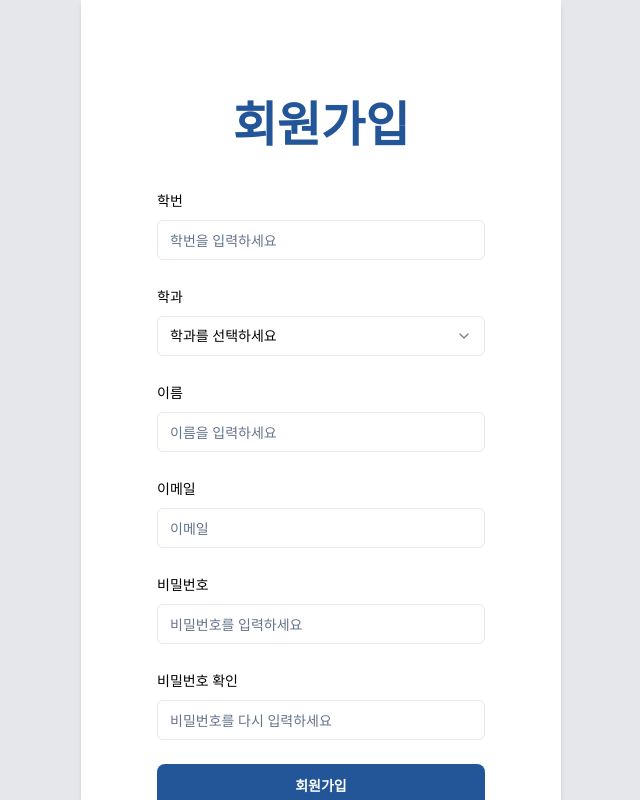
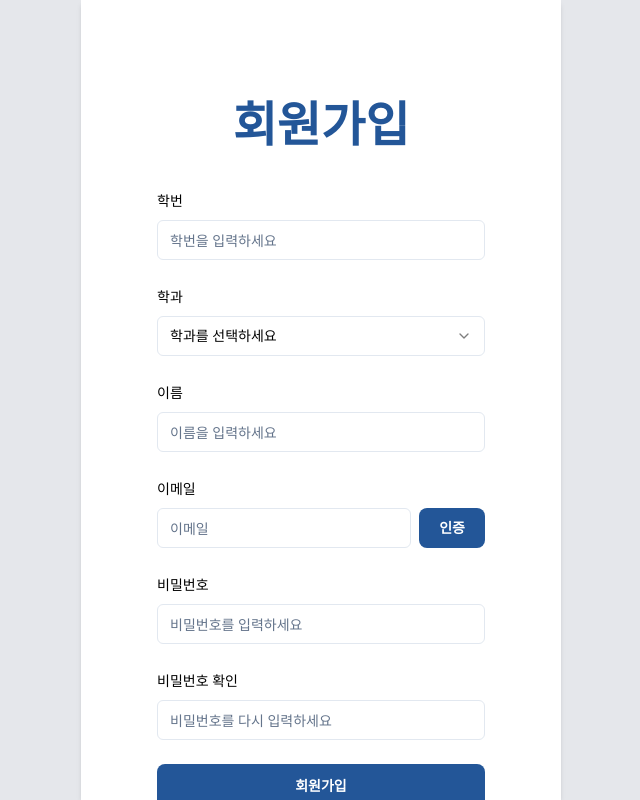
Before and after one commit to SCH2024-AcademicFestival-CheckInApp/Chekirout-FE, a Next.js app: page /signin in a window 1280 px wide. Shown: the whole page, without its empty margins (319-959 px from the left). Built offline with nearby package versions, Linux system fonts and the light colour scheme.

Commit message:
feat: 이메일 유효성 검사, 이메일 인증 요청 api 연결

```diff
--- a/src/app/(auth)/signin/page.tsx
+++ b/src/app/(auth)/signin/page.tsx
@@ -2,23 +2,27 @@
 
 import { zodResolver } from "@hookform/resolvers/zod";
 import { useForm } from "react-hook-form";
-import { z } from "zod";
 import axios from "axios";
-import { useCallback, useState, useEffect, useRef } from "react";
+import { useCallback, useState, useEffect } from "react";
 import { useRouter } from "next/navigation";
 import { Button } from "@/components/ui/button";
 import { Form } from "@/components/ui/form";
 import { TextField, PasswordField, SelectField } from "@/components/FormField";
 import { departments } from "@/constants/constants";
 import { SigninSchema, SigninFormData } from "@/schemas/signinSchema";
+import { useDebounce } from "@/hooks/useDebounce";
 
 export default function SignupPage() {
-  const router = useRouter();
+  // 상태 관리
   const [isLoading, setIsLoading] = useState(false);
   const [usernameError, setUsernameError] = useState<string | null>(null);
-  const [debouncedUsername, setDebouncedUsername] = useState("");
-  const debounceTimer = useRef<NodeJS.Timeout | null>(null);
+  const [isEmailVerificationSent, setIsEmailVerificationSent] = useState(false);
+  const [emailError, setEmailError] = useState<string | null>(null);
 
+  // 라우터 참조
+  const router = useRouter();
+
+  // 폼 설정
   const form = useForm<SigninFormData>({
     resolver: zodResolver(SigninSchema),
     defaultValues: {
@@ -31,13 +35,18 @@ export default function SignupPage() {
     },
   });
 
+  // useDebounce 훅 사용
+  const debouncedUsername = useDebounce(form.watch("username"), 1000);
+  const debouncedEmail = useDebounce(form.watch("email"), 1000);
+
+  // 학번 유효성 검사 함수
   const validateUsername = useCallback(async (username: string) => {
     if (!username) {
       setUsernameError(null);
       return;
     }
     try {
-      const response = await axios.get(
+      await axios.get(
         `${process.env.NEXT_PUBLIC_API_URL}/api/v1/users/validate-username`,
         {
           params: { username },
@@ -49,8 +58,12 @@ export default function SignupPage() {
       );
       setUsernameError(null);
     } catch (error) {
-      if (axios.isAxiosError(error) && error.response?.status === 400) {
-        setUsernameError("이미 사용 중인 학번입니다.");
+      if (axios.isAxiosError(error) && error.response) {
+        // 백엔드에서 제공하는 오류 메시지
+        const errorData = error.response.data;
+        setUsernameError(
+          errorData.error || "학번 확인 중 오류가 발생했습니다."
+        );
       } else {
         console.error("학번 유효성 검사 오류:", error);
         setUsernameError("학번 확인 중 오류가 발생했습니다.");
@@ -58,21 +71,93 @@ export default function SignupPage() {
     }
   }, []);
 
+  // 이메일 유효성 검사 함수
+  const validateEmail = useCallback(async (email: string) => {
+    if (!email) {
+      setEmailError(null);
+      return;
+    }
+    try {
+      const encodedEmail = encodeURIComponent(email);
+      await axios.get(
+        `${process.env.NEXT_PUBLIC_API_URL}/api/v1/auth/validate-email?email=${encodedEmail}`,
+        {
+          headers: {
+            "Content-Type": "application/json",
+            Accept: "application/json",
+          },
+        }
+      );
+      setEmailError(null);
+    } catch (error) {
+      if (axios.isAxiosError(error) && error.response) {
+        const errorData = error.response.data;
+        setEmailError("중복된 이메일입니다.");
+      } else {
+        console.error("이메일 유효성 검사 오류:", error);
+        setEmailError("이메일 확인 중 오류가 발생했습니다.");
+      }
+    }
+  }, []);
+
+  // useEffect를 사용하여 디바운스된 값이 변경될 때마다 유효성 검사 실행
   useEffect(() => {
-    if (debounceTimer.current) {
-      clearTimeout(debounceTimer.current);
+    validateUsername(debouncedUsername);
+  }, [debouncedUsername, validateUsername]);
+
+  useEffect(() => {
+    validateEmail(debouncedEmail);
+  }, [debouncedEmail, validateEmail]);
+
+  // 이메일 인증 요청 처리
+  const handleEmailVerification = async () => {
+    const email = form.getValues("email");
+    if (!email) {
+      setEmailError("이메일을 입력해주세요.");
+      return;
     }
-    debounceTimer.current = setTimeout(() => {
-      validateUsername(debouncedUsername);
-    }, 1000);
 
-    return () => {
-      if (debounceTimer.current) {
-        clearTimeout(debounceTimer.current);
+    try {
+      const encodedEmail = encodeURIComponent(email);
+      const url = `${process.env.NEXT_PUBLIC_API_URL}/api/v1/auth/checkEmail?email=${encodedEmail}`;
+      console.log("요청 주소:", url);
+
+      const response = await axios.post(url);
+      console.log("응답:", response);
+
+      setIsEmailVerificationSent(true);
+      setEmailError(null);
+      console.log("인증 이메일이 발송되었습니다.");
+    } catch (error) {
+      console.error("이메일 인증 요청 오류:", error);
+      if (axios.isAxiosError(error) && error.response) {
+        const errorData = error.response.data;
+        switch (errorData.code) {
+          case 5005:
+            setEmailError(
+              "이미 인증 링크가 전송되었습니다. 메일을 확인해주세요."
+            );
+            break;
+          case 9999:
+            setEmailError(
+              "서버 에러가 발생하였습니다. 관리자에게 문의해 주세요."
+            );
+            setIsEmailVerificationSent(false);
+            break;
+          default:
+            setEmailError(
+              errorData.error || "이메일 인증 요청 중 오류가 발생했습니다."
+            );
+            setIsEmailVerificationSent(false);
+        }
+      } else {
+        setEmailError("이메일 인증 요청 중 오류가 발생했습니다.");
+        setIsEmailVerificationSent(false);
+      }
     }
   };
-  }, [debouncedUsername, validateUsername]);
 
+  // 회원가입 제출 처리
   async function onSubmit(data: SigninFormData) {
     setIsLoading(true);
     try {
@@ -92,6 +177,7 @@ export default function SignupPage() {
 
       if (response.status === 200) {
         console.log("이메일 인증으로 넘어갑니다.");
+        router.push("/login");
       }
     } catch (error) {
       console.error("회원가입 오류:", error);
@@ -101,6 +187,7 @@ export default function SignupPage() {
     }
   }
 
+  // 렌더링
   return (
     <main className="w-[480px] h-screen flex flex-col items-center bg-white overflow-y-auto">
       <div className="text-center pt-[100px] mb-10">
@@ -116,14 +203,10 @@ export default function SignupPage() {
             name="username"
             label="학번"
             placeholder="학번을 입력하세요"
-            onChange={(e) => {
-              form.setValue("username", e.target.value);
-              setDebouncedUsername(e.target.value);
-            }}
             error={usernameError}
           />
           {usernameError && (
-            <p className="text-red-500 text-sm mt-1">{usernameError}</p>
+            <p className="text-red-500 text-sm">{usernameError}</p>
           )}
           <SelectField
             control={form.control}
@@ -138,12 +221,27 @@ export default function SignupPage() {
             label="이름"
             placeholder="이름을 입력하세요"
           />
+          <div className="flex flex-col space-y-2">
+            <div className="flex items-end space-x-2">
+              <div className="flex-grow">
                 <TextField
                   control={form.control}
                   name="email"
                   label="이메일"
                   placeholder="이메일"
+                  error={emailError}
                 />
+              </div>
+              <Button
+                type="button"
+                onClick={handleEmailVerification}
+                className="h-10 px-5 bg-[#235698] text-white font-semibold rounded-lg whitespace-nowrap"
+                disabled={isEmailVerificationSent || !!emailError}>
+                {isEmailVerificationSent ? "발송됨" : "인증"}
+              </Button>
+            </div>
+            {emailError && <p className="text-red-500 text-sm">{emailError}</p>}
+          </div>
           <PasswordField
             control={form.control}
             name="password"
@@ -156,10 +254,9 @@ export default function SignupPage() {
             label="비밀번호 확인"
             placeholder="비밀번호를 다시 입력하세요"
           />
-
           <Button
             type="submit"
-            className="w-[328px] h-11 bg-[#235698] text-white font-semibold rounded-lg"
+            className="w-full h-11 bg-[#235698] text-white font-semibold rounded-lg"
             disabled={isLoading || !!usernameError}>
             {isLoading ? "처리 중..." : "회원가입"}
           </Button>
--- /dev/null
+++ b/src/hooks/useDebounce.tsx
@@ -0,0 +1,24 @@
+"use client";
+import { useState, useEffect, useRef } from "react";
+
+export function useDebounce<T>(value: T, delay: number): T {
+  const [debouncedValue, setDebouncedValue] = useState<T>(value);
+  const timerRef = useRef<NodeJS.Timeout | null>(null);
+
+  useEffect(() => {
+    if (timerRef.current) {
+      clearTimeout(timerRef.current);
+    }
+    timerRef.current = setTimeout(() => {
+      setDebouncedValue(value);
+    }, delay);
+
+    return () => {
+      if (timerRef.current) {
+        clearTimeout(timerRef.current);
+      }
+    };
+  }, [value, delay]);
+
+  return debouncedValue;
+}
--- a/src/schemas/signinSchema.ts
+++ b/src/schemas/signinSchema.ts
@@ -3,7 +3,7 @@ import * as z from "zod";
 export const SigninSchema = z
   .object({
     username: z.string().length(8, {
-      message: "학번 8자리를 입력해주세요.",
+      message: "학번은 8자리여야 합니다.",
     }),
     department: z.string().min(1, "학과를 선택해주세요"),
     name: z.string().min(1, "이름을 입력해주세요"),
```
Lines whose indentation alone changed are shown as unchanged.
